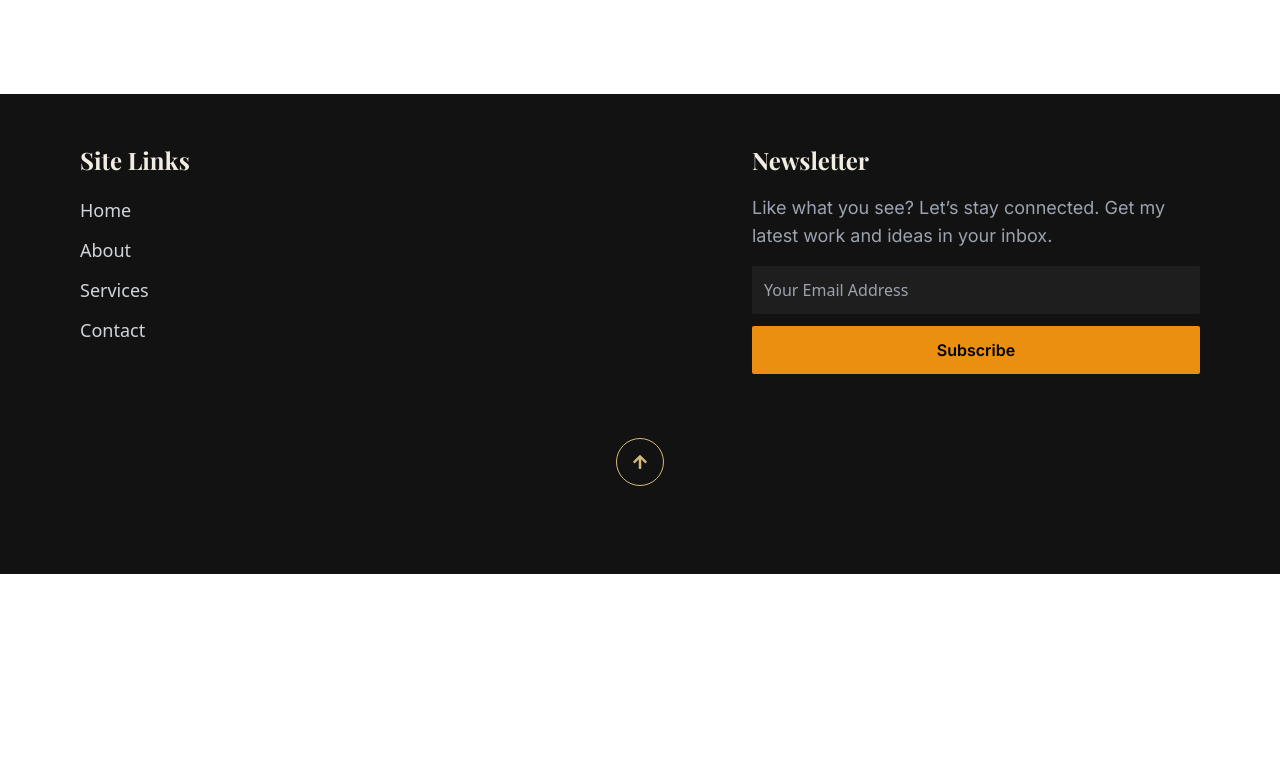
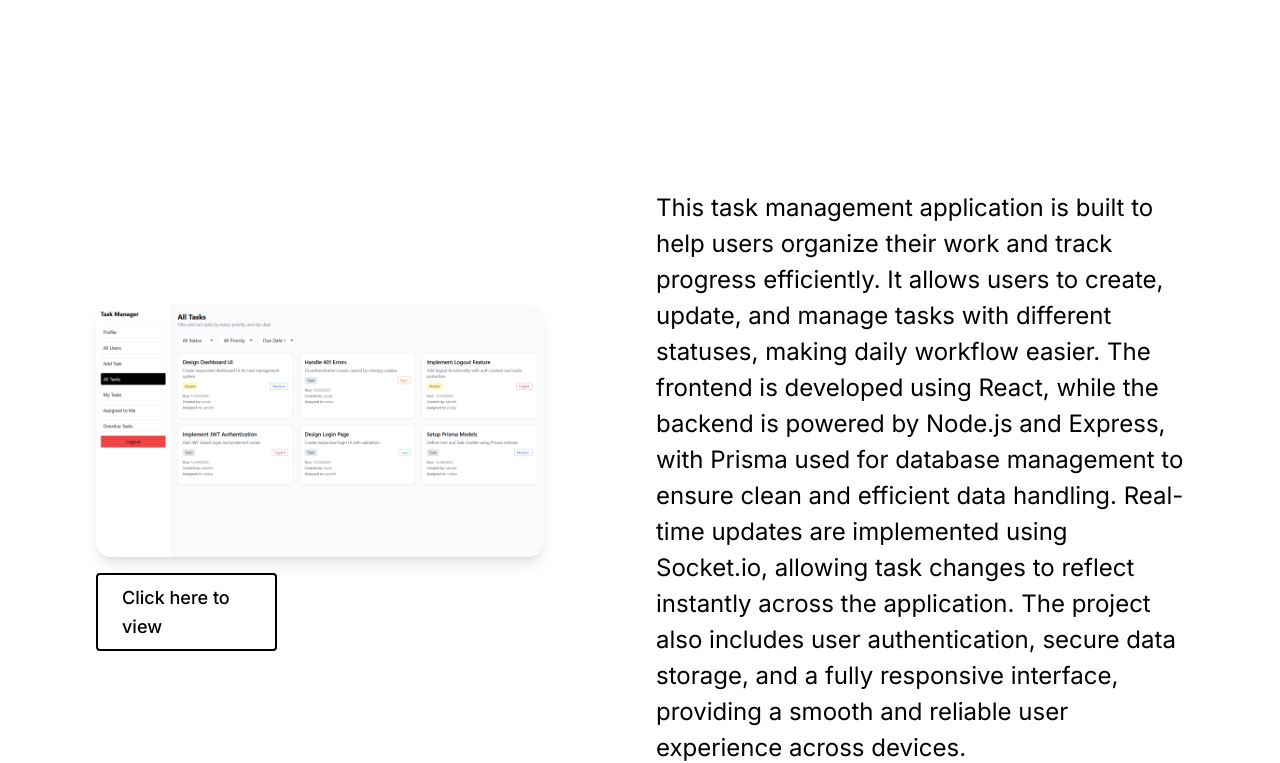
Before and after one commit to Pooja184/Portfolio, a React (Vite) app in the folder Frontend/: page /projects in a window 1280 px wide. Shown: the part 1560-2323 px from the top of the page. Before the commit the page ends 2134 px from the top, so only its background shows below. Built offline with nearby package versions, Linux system fonts and the light colour scheme.

Commit message:
add task management project in my work page

```diff
--- a/Frontend/src/pages/Projects.jsx
+++ b/Frontend/src/pages/Projects.jsx
@@ -3,6 +3,7 @@ import HeroPage from '../components/HeroPage'
 import ProjectSection from '../components/ProjectSection'
 import EcommerceProject from '../assets/e-commerce.png'
 import TourismProject from '../assets/tourism.png'
+import taskManagement from '../assets/taskManagement.png'
 
 
 const Projects = () => {
@@ -11,6 +12,7 @@ const Projects = () => {
       <HeroPage text1={"My Work"} text2={"What I’ve Built"} />
       <ProjectSection imgSrc={EcommerceProject} description={'This eCommerce project offers a smooth and responsive online shopping experience. It’s built using React and Context API for efficient state management, with an integrated payment gateway for secure and easy checkout. The website includes product listings, a detailed product view, and a cart system. It’s designed with Tailwind CSS to ensure a clean, modern interface and great performance on all devices.'} link={"https://e-commercefrontend-omega.vercel.app/"}/>
       <ProjectSection imgSrc={TourismProject} description={'This tourism website highlights the natural beauty and cultural richness of Ratnagiri. It features sections for beaches, temples, trekking spots, and adventure activities. Built with React and Redux, it provides seamless state handling and smooth navigation. The site also includes a tour booking form with a dummy payment gateway, allowing users to book their favorite experiences easily. It’s fully responsive and designed for a pleasant, informative browsing experience.'} link={"https://tourism-management-psi.vercel.app/"}/>
+      <ProjectSection imgSrc={taskManagement} description={'This task management application is built to help users organize their work and track progress efficiently. It allows users to create, update, and manage tasks with different statuses, making daily workflow easier. The frontend is developed using React, while the backend is powered by Node.js and Express, with Prisma used for database management to ensure clean and efficient data handling. Real-time updates are implemented using Socket.io, allowing task changes to reflect instantly across the application. The project also includes user authentication, secure data storage, and a fully responsive interface, providing a smooth and reliable user experience across devices.'} link={"https://task-management-five-xi.vercel.app/"}/>
 
     </div>
   )
```
Also changed, not shown: Frontend/src/assets/taskManagement.png (added).
